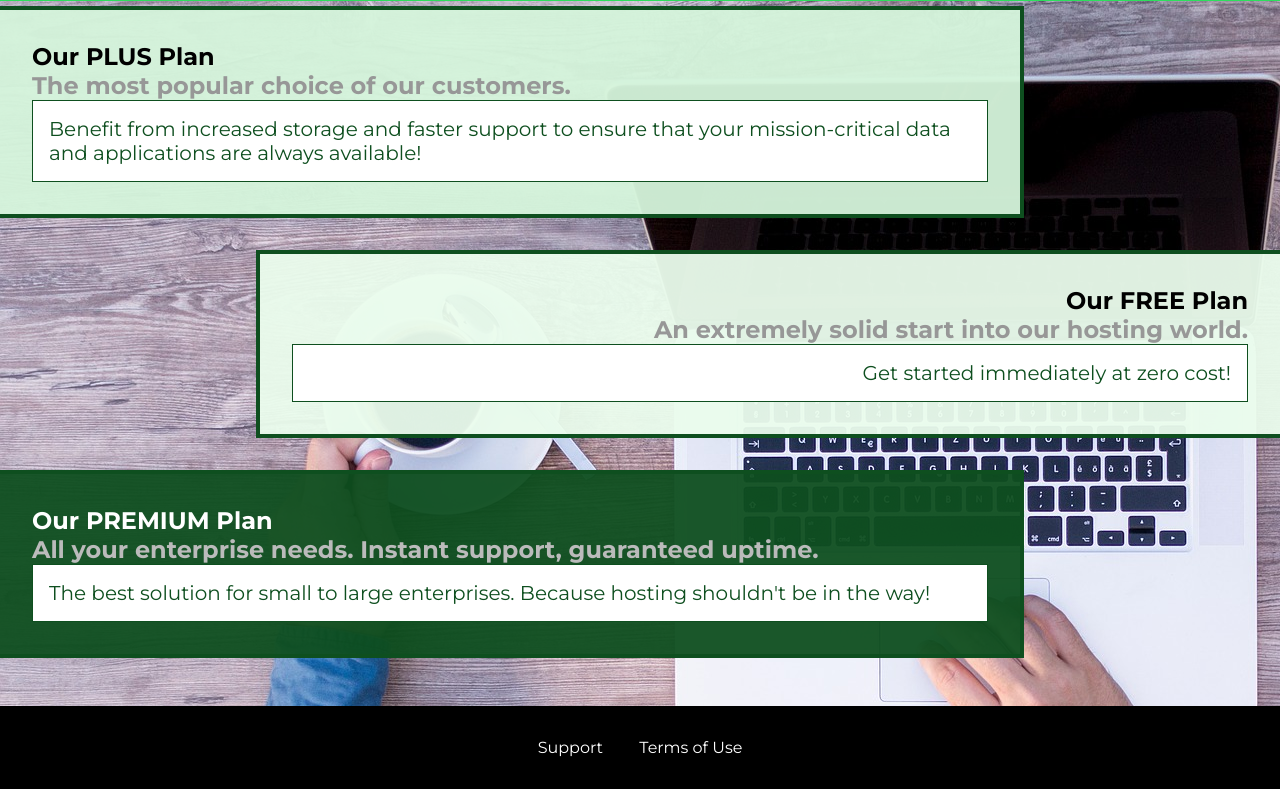
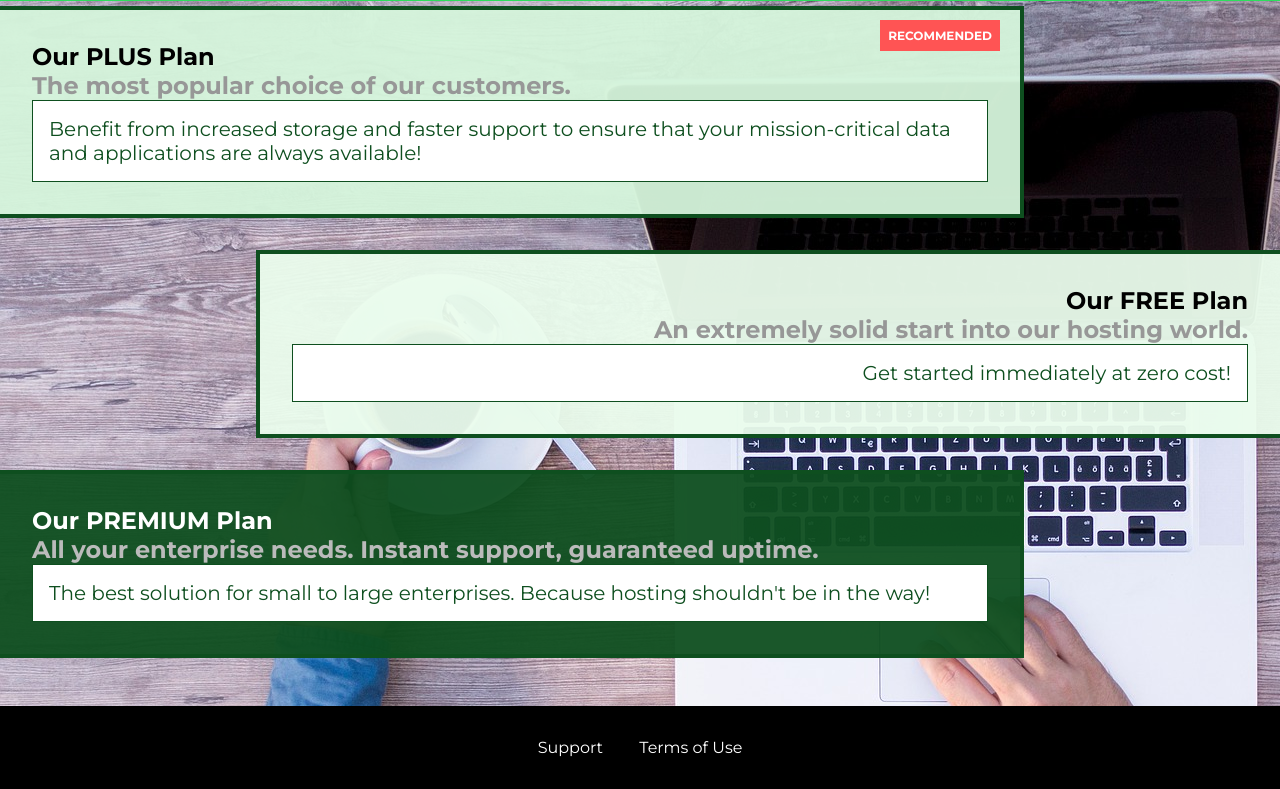
Before and after one commit to yr-samuel/academind-css-mod6, a plain HTML site: page 06-adding-a-badge-to-our-package/packages/index.html in a window 1280 px wide. Shown: the part 42-831 px from the top of the page. Drawn offline with Linux system fonts and the light colour scheme.

Commit message:
06-adding-a-badge-to-our-package readme.md

```diff
--- a/06-adding-a-badge-to-our-package/packages/index.html
+++ b/06-adding-a-badge-to-our-package/packages/index.html
@@ -38,6 +38,7 @@
         <section class="package package--plus">
             <a href="#">
                 <h1 class="package__title">Our PLUS Plan</h1>
+                <h2 class="package__badge">RECOMMENDED</h2>
                 <h2 class="package__subtitle">The most popular choice of our customers.</h2>
                 <p class="package__info">Benefit from increased storage and faster support to ensure that your mission-critical data and applications
                     are always available!</p>
--- a/06-adding-a-badge-to-our-package/packages/packages.css
+++ b/06-adding-a-badge-to-our-package/packages/packages.css
@@ -31,6 +31,16 @@ main {
     padding: 32px;
 }
 
+.package__badge {
+    position: absolute;
+    top: 10px;
+    right: 20px;
+    font-size: 12px;
+    color: white;
+    background-color: #ff5454;
+    padding: 8px;
+}
+
 .package__subtitle {
     color: #979797;
 }
@@ -45,6 +55,8 @@ main {
 
 .package--plus {
     background: rgba(213, 245, 220, 0.95);
+    position: relative;
+    z-index: -1;
 }
 
 .package--free {
```
Also changed, not shown: 1 other file.
